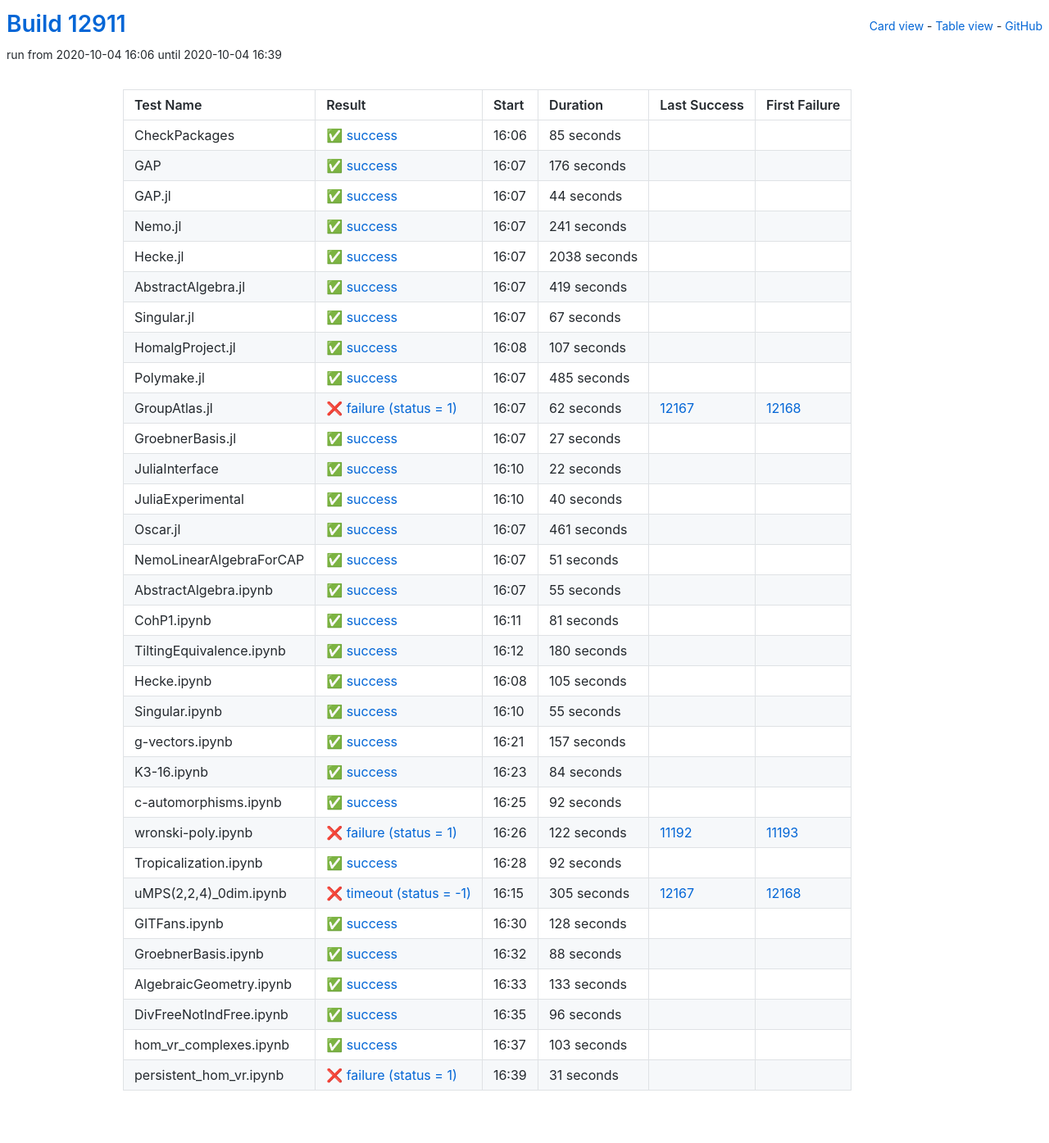
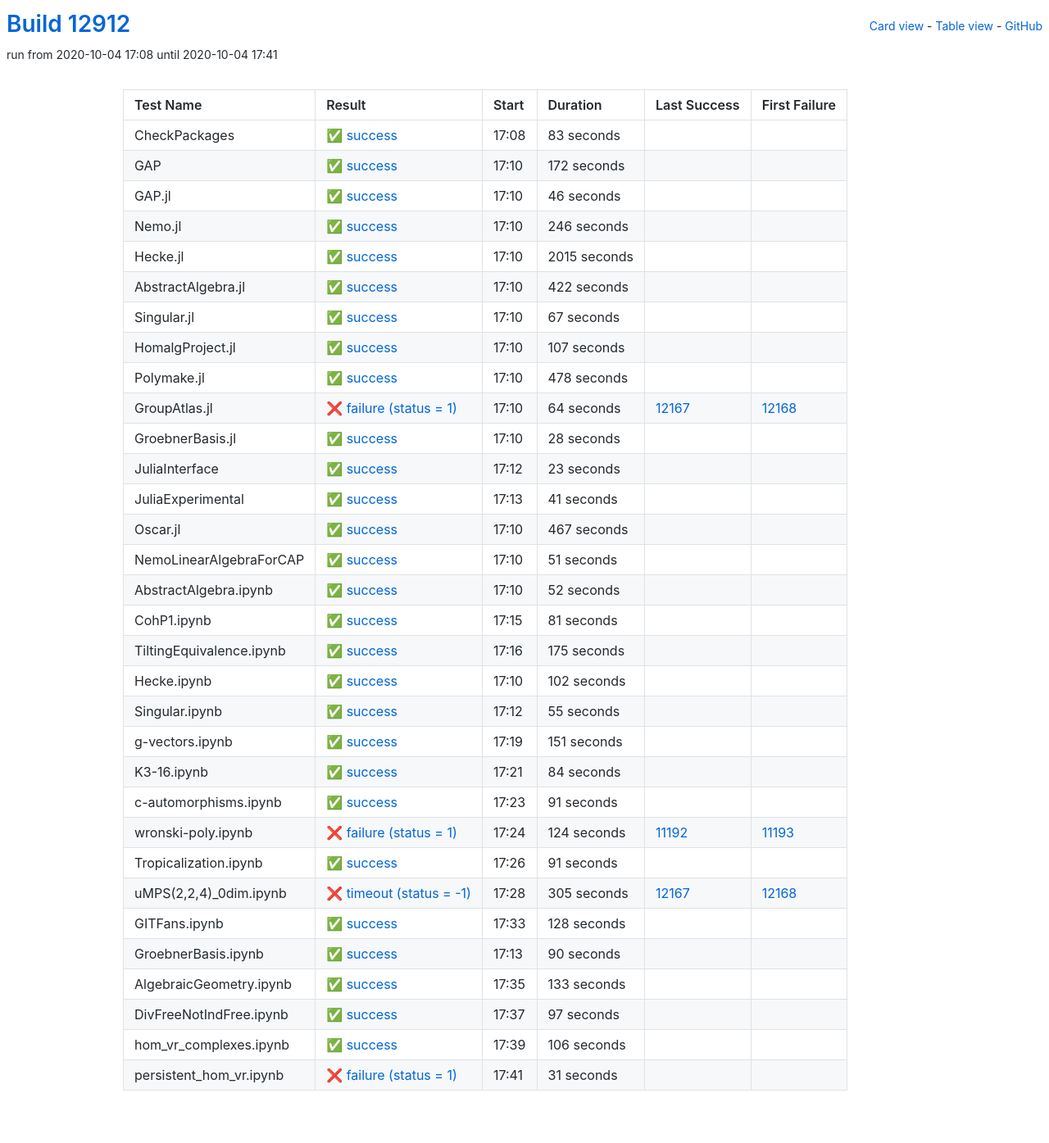
Before and after one commit to oscar-system/oscar-ci-status, a Jekyll site: the page built from table.html, in a window 1280 px wide. Shown: the whole page at 82% size. Built offline with Jekyll 4.4.1, drawn with Linux system fonts in a browser that asks for light colours.

Commit message:
Build #12912

```diff
--- a/_data/ci.yml
+++ b/_data/ci.yml
@@ -1,6 +1,6 @@
 ---
-build: 12911
-build_url: https://oscarci.mathematik.uni-kl.de/job/oscar/12911/
+build: 12912
+build_url: https://oscarci.mathematik.uni-kl.de/job/oscar/12912/
 job: oscar
 organization: oscar-system
 repo: oscar-ci-status
@@ -8,80 +8,80 @@
 tests:
 - name: CheckPackages
   id: checkpackages
-  log: https://oscarci.mathematik.uni-kl.de/job/oscar/12911/artifact/logs/build-12911/CheckPackages.log
-  start: 2020-10-04 16:06
+  log: https://oscarci.mathematik.uni-kl.de/job/oscar/12912/artifact/logs/build-12912/CheckPackages.log
+  start: 2020-10-04 17:08
   success: true
   exitcode: 0
   status: success
-  duration: 85
+  duration: 83
   last_success: false
   last_success_url:
   first_failure: false
   first_failure_url:
 - name: GAP
   id: gap
-  log: https://oscarci.mathematik.uni-kl.de/job/oscar/12911/artifact/logs/build-12911/GAP.log
-  start: 2020-10-04 16:07
+  log: https://oscarci.mathematik.uni-kl.de/job/oscar/12912/artifact/logs/build-12912/GAP.log
+  start: 2020-10-04 17:10
   success: true
   exitcode: 0
   status: success
-  duration: 176
+  duration: 172
   last_success: false
   last_success_url:
   first_failure: false
   first_failure_url:
 - name: GAP.jl
   id: gap-jl
-  log: https://oscarci.mathematik.uni-kl.de/job/oscar/12911/artifact/logs/build-12911/GAP.jl.log
-  start: 2020-10-04 16:07
+  log: https://oscarci.mathematik.uni-kl.de/job/oscar/12912/artifact/logs/build-12912/GAP.jl.log
+  start: 2020-10-04 17:10
   success: true
   exitcode: 0
   status: success
-  duration: 44
+  duration: 46
   last_success: false
   last_success_url:
   first_failure: false
   first_failure_url:
 - name: Nemo.jl
   id: nemo-jl
-  log: https://oscarci.mathematik.uni-kl.de/job/oscar/12911/artifact/logs/build-12911/Nemo.jl.log
-  start: 2020-10-04 16:07
+  log: https://oscarci.mathematik.uni-kl.de/job/oscar/12912/artifact/logs/build-12912/Nemo.jl.log
+  start: 2020-10-04 17:10
   success: true
   exitcode: 0
   status: success
-  duration: 241
+  duration: 246
   last_success: false
   last_success_url:
   first_failure: false
   first_failure_url:
 - name: Hecke.jl
   id: hecke-jl
-  log: https://oscarci.mathematik.uni-kl.de/job/oscar/12911/artifact/logs/build-12911/Hecke.jl.log
-  start: 2020-10-04 16:07
+  log: https://oscarci.mathematik.uni-kl.de/job/oscar/12912/artifact/logs/build-12912/Hecke.jl.log
+  start: 2020-10-04 17:10
   success: true
   exitcode: 0
   status: success
-  duration: 2038
+  duration: 2015
   last_success: false
   last_success_url:
   first_failure: false
   first_failure_url:
 - name: AbstractAlgebra.jl
   id: abstractalgebra-jl
-  log: https://oscarci.mathematik.uni-kl.de/job/oscar/12911/artifact/logs/build-12911/AbstractAlgebra.jl.log
-  start: 2020-10-04 16:07
+  log: https://oscarci.mathematik.uni-kl.de/job/oscar/12912/artifact/logs/build-12912/AbstractAlgebra.jl.log
+  start: 2020-10-04 17:10
   success: true
   exitcode: 0
   status: success
-  duration: 419
+  duration: 422
   last_success: false
   last_success_url:
   first_failure: false
   first_failure_url:
 - name: Singular.jl
   id: singular-jl
-  log: https://oscarci.mathematik.uni-kl.de/job/oscar/12911/artifact/logs/build-12911/Singular.jl.log
-  start: 2020-10-04 16:07
+  log: https://oscarci.mathematik.uni-kl.de/job/oscar/12912/artifact/logs/build-12912/Singular.jl.log
+  start: 2020-10-04 17:10
   success: true
   exitcode: 0
   status: success
@@ -92,8 +92,8 @@
   first_failure_url:
 - name: HomalgProject.jl
   id: homalgproject-jl
-  log: https://oscarci.mathematik.uni-kl.de/job/oscar/12911/artifact/logs/build-12911/HomalgProject.jl.log
-  start: 2020-10-04 16:08
+  log: https://oscarci.mathematik.uni-kl.de/job/oscar/12912/artifact/logs/build-12912/HomalgProject.jl.log
+  start: 2020-10-04 17:10
   success: true
   exitcode: 0
   status: success
@@ -104,80 +104,80 @@
   first_failure_url:
 - name: Polymake.jl
   id: polymake-jl
-  log: https://oscarci.mathematik.uni-kl.de/job/oscar/12911/artifact/logs/build-12911/Polymake.jl.log
-  start: 2020-10-04 16:07
+  log: https://oscarci.mathematik.uni-kl.de/job/oscar/12912/artifact/logs/build-12912/Polymake.jl.log
+  start: 2020-10-04 17:10
   success: true
   exitcode: 0
   status: success
-  duration: 485
+  duration: 478
   last_success: false
   last_success_url:
   first_failure: false
   first_failure_url:
 - name: GroupAtlas.jl
   id: groupatlas-jl
-  log: https://oscarci.mathematik.uni-kl.de/job/oscar/12911/artifact/logs/build-12911/GroupAtlas.jl.log
-  start: 2020-10-04 16:07
+  log: https://oscarci.mathematik.uni-kl.de/job/oscar/12912/artifact/logs/build-12912/GroupAtlas.jl.log
+  start: 2020-10-04 17:10
   success: false
   exitcode: 1
   status: failure
-  duration: 62
+  duration: 64
   last_success: 12167
   last_success_url: https://oscarci.mathematik.uni-kl.de/job/oscar/12167/
   first_failure: 12168
   first_failure_url: https://oscarci.mathematik.uni-kl.de/job/oscar/12168/
 - name: GroebnerBasis.jl
   id: groebnerbasis-jl
-  log: https://oscarci.mathematik.uni-kl.de/job/oscar/12911/artifact/logs/build-12911/GroebnerBasis.jl.log
-  start: 2020-10-04 16:07
+  log: https://oscarci.mathematik.uni-kl.de/job/oscar/12912/artifact/logs/build-12912/GroebnerBasis.jl.log
+  start: 2020-10-04 17:10
   success: true
   exitcode: 0
   status: success
-  duration: 27
+  duration: 28
   last_success: false
   last_success_url:
   first_failure: false
   first_failure_url:
 - name: JuliaInterface
   id: juliainterface
-  log: https://oscarci.mathematik.uni-kl.de/job/oscar/12911/artifact/logs/build-12911/JuliaInterface.log
-  start: 2020-10-04 16:10
+  log: https://oscarci.mathematik.uni-kl.de/job/oscar/12912/artifact/logs/build-12912/JuliaInterface.log
+  start: 2020-10-04 17:12
   success: true
   exitcode: 0
   status: success
-  duration: 22
+  duration: 23
   last_success: false
   last_success_url:
   first_failure: false
   first_failure_url:
 - name: JuliaExperimental
   id: juliaexperimental
-  log: https://oscarci.mathematik.uni-kl.de/job/oscar/12911/artifact/logs/build-12911/JuliaExperimental.log
-  start: 2020-10-04 16:10
+  log: https://oscarci.mathematik.uni-kl.de/job/oscar/12912/artifact/logs/build-12912/JuliaExperimental.log
+  start: 2020-10-04 17:13
   success: true
   exitcode: 0
   status: success
-  duration: 40
+  duration: 41
   last_success: false
   last_success_url:
   first_failure: false
   first_failure_url:
 - name: Oscar.jl
   id: oscar-jl
-  log: https://oscarci.mathematik.uni-kl.de/job/oscar/12911/artifact/logs/build-12911/Oscar.jl.log
-  start: 2020-10-04 16:07
+  log: https://oscarci.mathematik.uni-kl.de/job/oscar/12912/artifact/logs/build-12912/Oscar.jl.log
+  start: 2020-10-04 17:10
   success: true
   exitcode: 0
   status: success
-  duration: 461
+  duration: 467
   last_success: false
   last_success_url:
   first_failure: false
   first_failure_url:
 - name: NemoLinearAlgebraForCAP
   id: nemolinearalgebraforcap
-  log: https://oscarci.mathematik.uni-kl.de/job/oscar/12911/artifact/logs/build-12911/NemoLinearAlgebraForCAP.log
-  start: 2020-10-04 16:07
+  log: https://oscarci.mathematik.uni-kl.de/job/oscar/12912/artifact/logs/build-12912/NemoLinearAlgebraForCAP.log
+  start: 2020-10-04 17:10
   success: true
   exitcode: 0
   status: success
@@ -188,20 +188,20 @@
   first_failure_url:
 - name: AbstractAlgebra.ipynb
   id: abstractalgebra-ipynb
-  log: https://oscarci.mathematik.uni-kl.de/job/oscar/12911/artifact/logs/build-12911/AbstractAlgebra.ipynb.log
-  start: 2020-10-04 16:07
+  log: https://oscarci.mathematik.uni-kl.de/job/oscar/12912/artifact/logs/build-12912/AbstractAlgebra.ipynb.log
+  start: 2020-10-04 17:10
   success: true
   exitcode: 0
   status: success
-  duration: 55
+  duration: 52
   last_success: false
   last_success_url:
   first_failure: false
   first_failure_url:
 - name: CohP1.ipynb
   id: cohp1-ipynb
-  log: https://oscarci.mathematik.uni-kl.de/job/oscar/12911/artifact/logs/build-12911/CohP1.ipynb.log
-  start: 2020-10-04 16:11
+  log: https://oscarci.mathematik.uni-kl.de/job/oscar/12912/artifact/logs/build-12912/CohP1.ipynb.log
+  start: 2020-10-04 17:15
   success: true
   exitcode: 0
   status: success
@@ -212,32 +212,32 @@
   first_failure_url:
 - name: TiltingEquivalence.ipynb
   id: tiltingequivalence-ipynb
-  log: https://oscarci.mathematik.uni-kl.de/job/oscar/12911/artifact/logs/build-12911/TiltingEquivalence.ipynb.log
-  start: 2020-10-04 16:12
+  log: https://oscarci.mathematik.uni-kl.de/job/oscar/12912/artifact/logs/build-12912/TiltingEquivalence.ipynb.log
+  start: 2020-10-04 17:16
   success: true
   exitcode: 0
   status: success
-  duration: 180
+  duration: 175
   last_success: false
   last_success_url:
   first_failure: false
   first_failure_url:
 - name: Hecke.ipynb
   id: hecke-ipynb
-  log: https://oscarci.mathematik.uni-kl.de/job/oscar/12911/artifact/logs/build-12911/Hecke.ipynb.log
-  start: 2020-10-04 16:08
+  log: https://oscarci.mathematik.uni-kl.de/job/oscar/12912/artifact/logs/build-12912/Hecke.ipynb.log
+  start: 2020-10-04 17:10
   success: true
   exitcode: 0
   status: success
-  duration: 105
+  duration: 102
   last_success: false
   last_success_url:
   first_failure: false
   first_failure_url:
 - name: Singular.ipynb
   id: singular-ipynb
-  log: https://oscarci.mathematik.uni-kl.de/job/oscar/12911/artifact/logs/build-12911/Singular.ipynb.log
-  start: 2020-10-04 16:10
+  log: https://oscarci.mathematik.uni-kl.de/job/oscar/12912/artifact/logs/build-12912/Singular.ipynb.log
+  start: 2020-10-04 17:12
   success: true
   exitcode: 0
   status: success
@@ -248,20 +248,20 @@
   first_failure_url:
 - name: g-vectors.ipynb
   id: g-vectors-ipynb
-  log: https://oscarci.mathematik.uni-kl.de/job/oscar/12911/artifact/logs/build-12911/g-vectors.ipynb.log
-  start: 2020-10-04 16:21
+  log: https://oscarci.mathematik.uni-kl.de/job/oscar/12912/artifact/logs/build-12912/g-vectors.ipynb.log
+  start: 2020-10-04 17:19
   success: true
   exitcode: 0
   status: success
-  duration: 157
+  duration: 151
   last_success: false
   last_success_url:
   first_failure: false
   first_failure_url:
 - name: K3-16.ipynb
   id: k3-16-ipynb
-  log: https://oscarci.mathematik.uni-kl.de/job/oscar/12911/artifact/logs/build-12911/K3-16.ipynb.log
-  start: 2020-10-04 16:23
+  log: https://oscarci.mathematik.uni-kl.de/job/oscar/12912/artifact/logs/build-12912/K3-16.ipynb.log
+  start: 2020-10-04 17:21
   success: true
   exitcode: 0
   status: success
@@ -272,44 +272,44 @@
   first_failure_url:
 - name: c-automorphisms.ipynb
   id: c-automorphisms-ipynb
-  log: https://oscarci.mathematik.uni-kl.de/job/oscar/12911/artifact/logs/build-12911/c-automorphisms.ipynb.log
-  start: 2020-10-04 16:25
+  log: https://oscarci.mathematik.uni-kl.de/job/oscar/12912/artifact/logs/build-12912/c-automorphisms.ipynb.log
+  start: 2020-10-04 17:23
   success: true
   exitcode: 0
   status: success
-  duration: 92
+  duration: 91
   last_success: false
   last_success_url:
   first_failure: false
   first_failure_url:
 - name: wronski-poly.ipynb
   id: wronski-poly-ipynb
-  log: https://oscarci.mathematik.uni-kl.de/job/oscar/12911/artifact/logs/build-12911/wronski-poly.ipynb.log
-  start: 2020-10-04 16:26
+  log: https://oscarci.mathematik.uni-kl.de/job/oscar/12912/artifact/logs/build-12912/wronski-poly.ipynb.log
+  start: 2020-10-04 17:24
   success: false
   exitcode: 1
   status: failure
-  duration: 122
+  duration: 124
   last_success: 11192
   last_success_url: https://oscarci.mathematik.uni-kl.de/job/oscar/11192/
   first_failure: 11193
   first_failure_url: https://oscarci.mathematik.uni-kl.de/job/oscar/11193/
 - name: Tropicalization.ipynb
   id: tropicalization-ipynb
-  log: https://oscarci.mathematik.uni-kl.de/job/oscar/12911/artifact/logs/build-12911/Tropicalization.ipynb.log
-  start: 2020-10-04 16:28
+  log: https://oscarci.mathematik.uni-kl.de/job/oscar/12912/artifact/logs/build-12912/Tropicalization.ipynb.log
+  start: 2020-10-04 17:26
   success: true
   exitcode: 0
   status: success
-  duration: 92
+  duration: 91
   last_success: false
   last_success_url:
   first_failure: false
   first_failure_url:
 - name: uMPS(2,2,4)_0dim.ipynb
   id: umps-2-2-4-0dim-ipynb
-  log: https://oscarci.mathematik.uni-kl.de/job/oscar/12911/artifact/logs/build-12911/uMPS-2-2-4-_0dim.ipynb.log
-  start: 2020-10-04 16:15
+  log: https://oscarci.mathematik.uni-kl.de/job/oscar/12912/artifact/logs/build-12912/uMPS-2-2-4-_0dim.ipynb.log
+  start: 2020-10-04 17:28
   success: false
   exitcode: -1
   status: timeout
@@ -320,8 +320,8 @@
   first_failure_url: https://oscarci.mathematik.uni-kl.de/job/oscar/12168/
 - name: GITFans.ipynb
   id: gitfans-ipynb
-  log: https://oscarci.mathematik.uni-kl.de/job/oscar/12911/artifact/logs/build-12911/GITFans.ipynb.log
-  start: 2020-10-04 16:30
+  log: https://oscarci.mathematik.uni-kl.de/job/oscar/12912/artifact/logs/build-12912/GITFans.ipynb.log
+  start: 2020-10-04 17:33
   success: true
   exitcode: 0
   status: success
@@ -332,20 +332,20 @@
   first_failure_url:
 - name: GroebnerBasis.ipynb
   id: groebnerbasis-ipynb
-  log: https://oscarci.mathematik.uni-kl.de/job/oscar/12911/artifact/logs/build-12911/GroebnerBasis.ipynb.log
-  start: 2020-10-04 16:32
+  log: https://oscarci.mathematik.uni-kl.de/job/oscar/12912/artifact/logs/build-12912/GroebnerBasis.ipynb.log
+  start: 2020-10-04 17:13
   success: true
   exitcode: 0
   status: success
-  duration: 88
+  duration: 90
   last_success: false
   last_success_url:
   first_failure: false
   first_failure_url:
 - name: AlgebraicGeometry.ipynb
   id: algebraicgeometry-ipynb
-  log: https://oscarci.mathematik.uni-kl.de/job/oscar/12911/artifact/logs/build-12911/AlgebraicGeometry.ipynb.log
-  start: 2020-10-04 16:33
+  log: https://oscarci.mathematik.uni-kl.de/job/oscar/12912/artifact/logs/build-12912/AlgebraicGeometry.ipynb.log
+  start: 2020-10-04 17:35
   success: true
   exitcode: 0
   status: success
@@ -356,32 +356,32 @@
   first_failure_url:
 - name: DivFreeNotIndFree.ipynb
   id: divfreenotindfree-ipynb
-  log: https://oscarci.mathematik.uni-kl.de/job/oscar/12911/artifact/logs/build-12911/DivFreeNotIndFree.ipynb.log
-  start: 2020-10-04 16:35
+  log: https://oscarci.mathematik.uni-kl.de/job/oscar/12912/artifact/logs/build-12912/DivFreeNotIndFree.ipynb.log
+  start: 2020-10-04 17:37
   success: true
   exitcode: 0
   status: success
-  duration: 96
+  duration: 97
   last_success: false
   last_success_url:
   first_failure: false
   first_failure_url:
 - name: hom_vr_complexes.ipynb
   id: hom-vr-complexes-ipynb
-  log: https://oscarci.mathematik.uni-kl.de/job/oscar/12911/artifact/logs/build-12911/hom_vr_complexes.ipynb.log
-  start: 2020-10-04 16:37
+  log: https://oscarci.mathematik.uni-kl.de/job/oscar/12912/artifact/logs/build-12912/hom_vr_complexes.ipynb.log
+  start: 2020-10-04 17:39
   success: true
   exitcode: 0
   status: success
-  duration: 103
+  duration: 106
   last_success: false
   last_success_url:
   first_failure: false
   first_failure_url:
 - name: persistent_hom_vr.ipynb
   id: persistent-hom-vr-ipynb
-  log: https://oscarci.mathematik.uni-kl.de/job/oscar/12911/artifact/logs/build-12911/persistent_hom_vr.ipynb.log
-  start: 2020-10-04 16:39
+  log: https://oscarci.mathematik.uni-kl.de/job/oscar/12912/artifact/logs/build-12912/persistent_hom_vr.ipynb.log
+  start: 2020-10-04 17:41
   success: false
   exitcode: 1
   status: failure
```
Also changed, not shown: README.md.
